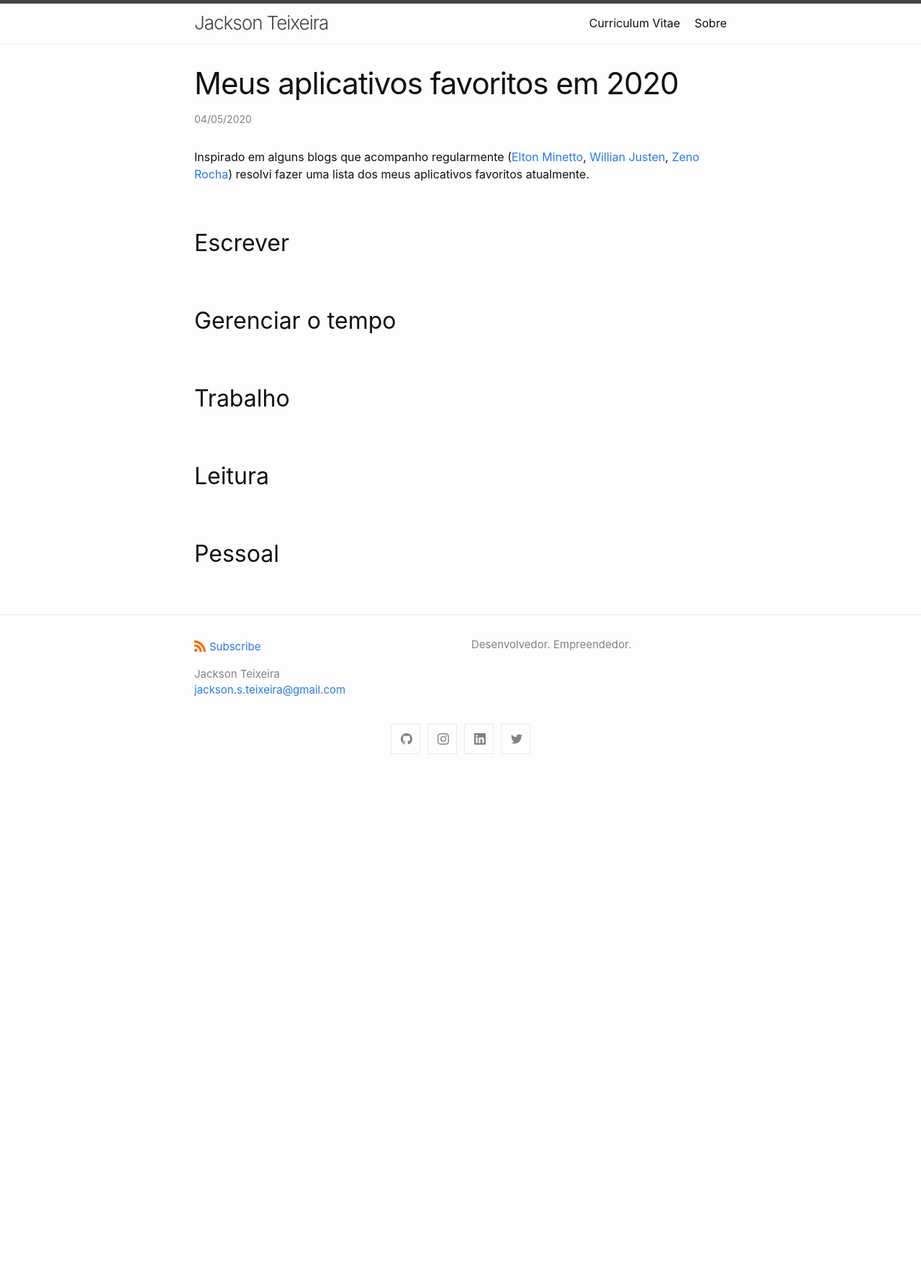
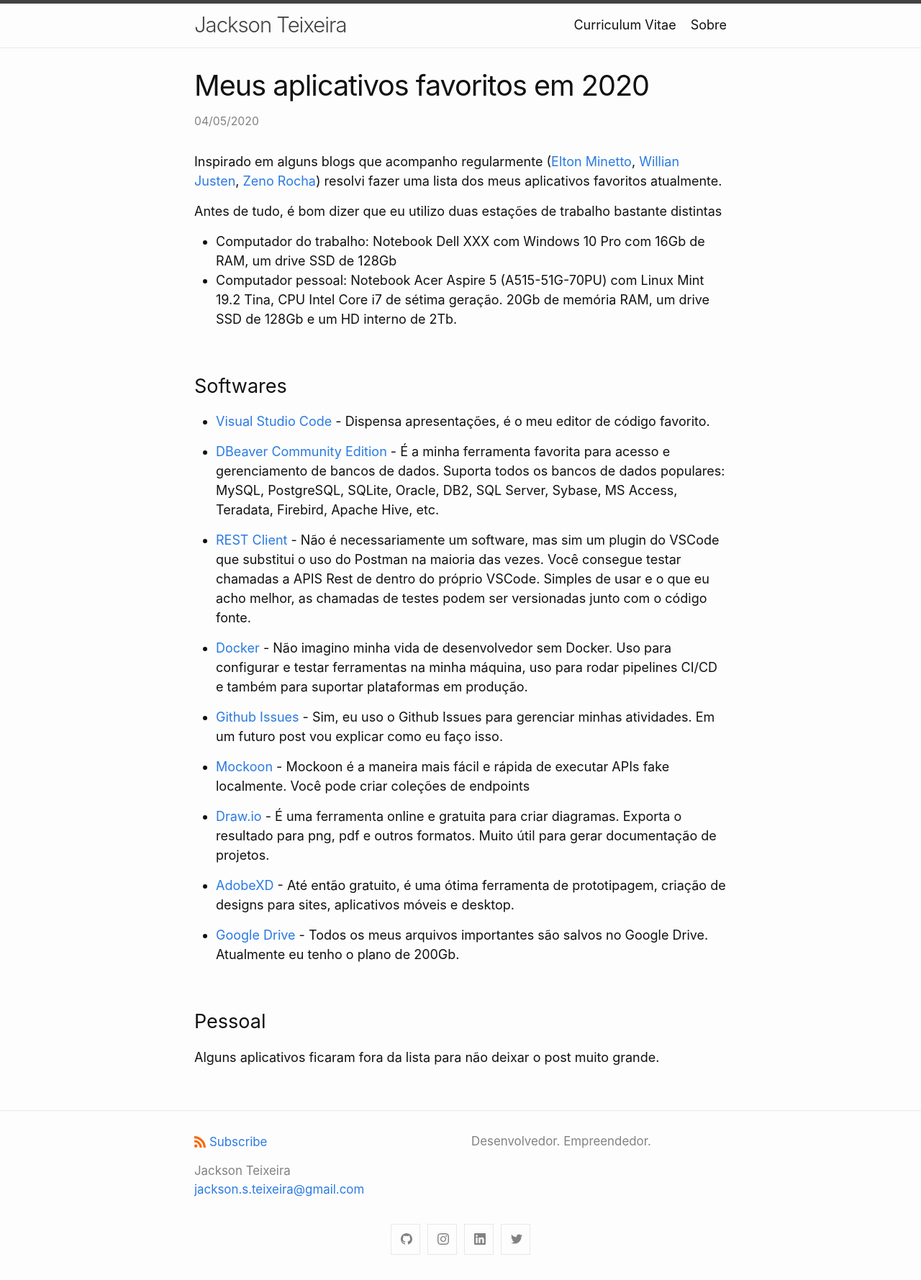
Before and after one commit to dakoctba/dakoctba.github.io, a Jekyll site: the page built from _posts/2020-05-04-meus-aplicativos-favoritos-em-2020.md, in a window 1280 px wide. Shown: the whole page at 72% size. Built offline with Jekyll 4.4.1, drawn with Linux system fonts in a browser that asks for light colours; before the commit the page ends 1083 px from its top, so only the background shows below that.

Commit message:
Meus aplicativos favoritos em 2020

```diff
--- a/404.html
+++ b/404.html
@@ -20,5 +20,5 @@ layout: default
   <h1>404</h1>
 
   <p><strong>Page not found :(</strong></p>
-  <p>The requested page could not be found.</p>
+  <p>A página que você procura não foi encontrada</p>
 </div>
--- a/_posts/2020-05-04-meus-aplicativos-favoritos-em-2020.markdown
+++ /dev/null
@@ -1,19 +0,0 @@
----
-layout: post
-title:  "Meus aplicativos favoritos em 2020"
-date:   2020-05-04 20:43:00 -0300
-categories: dev
----
-
-Inspirado em alguns blogs que acompanho regularmente ([Elton Minetto](https://medium.com/@eminetto/aplicativos-indispens%C3%A1veis-em-2016-c3b71c058752), [Willian Justen](https://willianjusten.com.br/meu-setup/), [Zeno Rocha](https://medium.com/@zenorocha/my-top-apps-for-2017-62473cf873a4)) resolvi fazer uma lista dos meus aplicativos favoritos atualmente.
-
-
-## Escrever
-
-## Gerenciar o tempo
-
-## Trabalho
-
-## Leitura
-
-## Pessoal
--- /dev/null
+++ b/_posts/2020-05-04-meus-aplicativos-favoritos-em-2020.md
@@ -0,0 +1,37 @@
+---
+layout: post
+title:  "Meus aplicativos favoritos em 2020"
+date:   2020-05-04 20:43:00 -0300
+categories: dev
+---
+
+Inspirado em alguns blogs que acompanho regularmente ([Elton Minetto](https://medium.com/@eminetto/aplicativos-indispens%C3%A1veis-em-2016-c3b71c058752), [Willian Justen](https://willianjusten.com.br/meu-setup/), [Zeno Rocha](https://medium.com/@zenorocha/my-top-apps-for-2017-62473cf873a4)) resolvi fazer uma lista dos meus aplicativos favoritos atualmente.
+
+Antes de tudo, é bom dizer que eu utilizo duas estações de trabalho bastante distintas
+
+- Computador do trabalho: Notebook Dell XXX com Windows 10 Pro com 16Gb de RAM, um drive SSD de 128Gb
+- Computador pessoal: Notebook Acer Aspire 5 (A515-51G-70PU) com Linux Mint 19.2 Tina, CPU Intel Core i7 de sétima geração. 20Gb de memória RAM, um drive SSD de 128Gb e um HD interno de 2Tb.
+
+## Softwares
+
+- [Visual Studio Code](https://code.visualstudio.com/) - Dispensa apresentações, é o meu editor de código favorito.
+
+- [DBeaver Community Edition](https://dbeaver.io/) - É a minha ferramenta favorita para acesso e gerenciamento de bancos de dados. Suporta todos os bancos de dados populares: MySQL, PostgreSQL, SQLite, Oracle, DB2, SQL Server, Sybase, MS Access, Teradata, Firebird, Apache Hive, etc.
+
+- [REST Client](https://marketplace.visualstudio.com/items?itemName=humao.rest-client) - Não é necessariamente um software, mas sim um plugin do VSCode que substitui o uso do Postman na maioria das vezes. Você consegue testar chamadas a APIS Rest de dentro do próprio VSCode. Simples de usar e o que eu acho melhor, as chamadas de testes podem ser versionadas junto com o código fonte.
+
+- [Docker](https://www.docker.com/) - Não imagino minha vida de desenvolvedor sem Docker. Uso para configurar e testar ferramentas na minha máquina, uso para rodar pipelines CI/CD e também para suportar plataformas em produção.
+
+- [Github Issues](http://github.com/) - Sim, eu uso o Github Issues para gerenciar minhas atividades. Em um futuro post vou explicar como eu faço isso.
+
+- [Mockoon](https://mockoon.com/) - Mockoon é a maneira mais fácil e rápida de executar APIs fake localmente. Você pode criar coleções de endpoints
+
+- [Draw.io](http://draw.io/) - É uma ferramenta online e gratuita para criar diagramas. Exporta o resultado para png, pdf e outros formatos. Muito útil para gerar documentação de projetos.
+
+- [AdobeXD](https://www.adobe.com/br/products/xd.html) - Até então gratuito, é uma ótima ferramenta de prototipagem, criação de designs para sites, aplicativos móveis e desktop.
+
+- [Google Drive](https://drive.google.com/) - Todos os meus arquivos importantes são salvos no Google Drive. Atualmente eu tenho o plano de 200Gb.
+
+## Pessoal
+
+Alguns aplicativos ficaram fora da lista para não deixar o post muito grande.
--- a/_sass/minima/_layout.scss
+++ b/_sass/minima/_layout.scss
@@ -243,12 +243,12 @@
 
 .post-title,
 .post-content h1 {
-  @include relative-font-size(2.625);
+  @include relative-font-size(2.2);
   letter-spacing: -1px;
   line-height: 1.15;
 
   @media screen and (min-width: $on-large) {
-    @include relative-font-size(2.625);
+    @include relative-font-size(2.2);
   }
 }
 
@@ -259,10 +259,10 @@
   h4, h5, h6 { margin-top: $spacing-unit }
 
   h2 {
-    @include relative-font-size(1.75);
+    @include relative-font-size(1.5);
 
     @media screen and (min-width: $on-large) {
-      @include relative-font-size(2);
+      @include relative-font-size(1.5);
     }
   }
 
--- a/_sass/minima/initialize.scss
+++ b/_sass/minima/initialize.scss
@@ -4,7 +4,7 @@
 
 $base-font-family: -apple-system, BlinkMacSystemFont, "Segoe UI", "Segoe UI Symbol", "Segoe UI Emoji", "Apple Color Emoji", Roboto, Helvetica, Arial, sans-serif !default;
 $code-font-family: "Menlo", "Inconsolata", "Consolas", "Roboto Mono", "Ubuntu Mono", "Liberation Mono", "Courier New", monospace;
-$base-font-size:   16px !default;
+$base-font-size:   18px !default;
 $base-font-weight: 400 !default;
 $small-font-size:  $base-font-size * 0.875 !default;
 $base-line-height: 1.5 !default;
```
Also changed, not shown: _posts/2020-05-04-git-reset-hard.md (renamed from _posts/2020-05-04-git-reset-hard.markdown).
